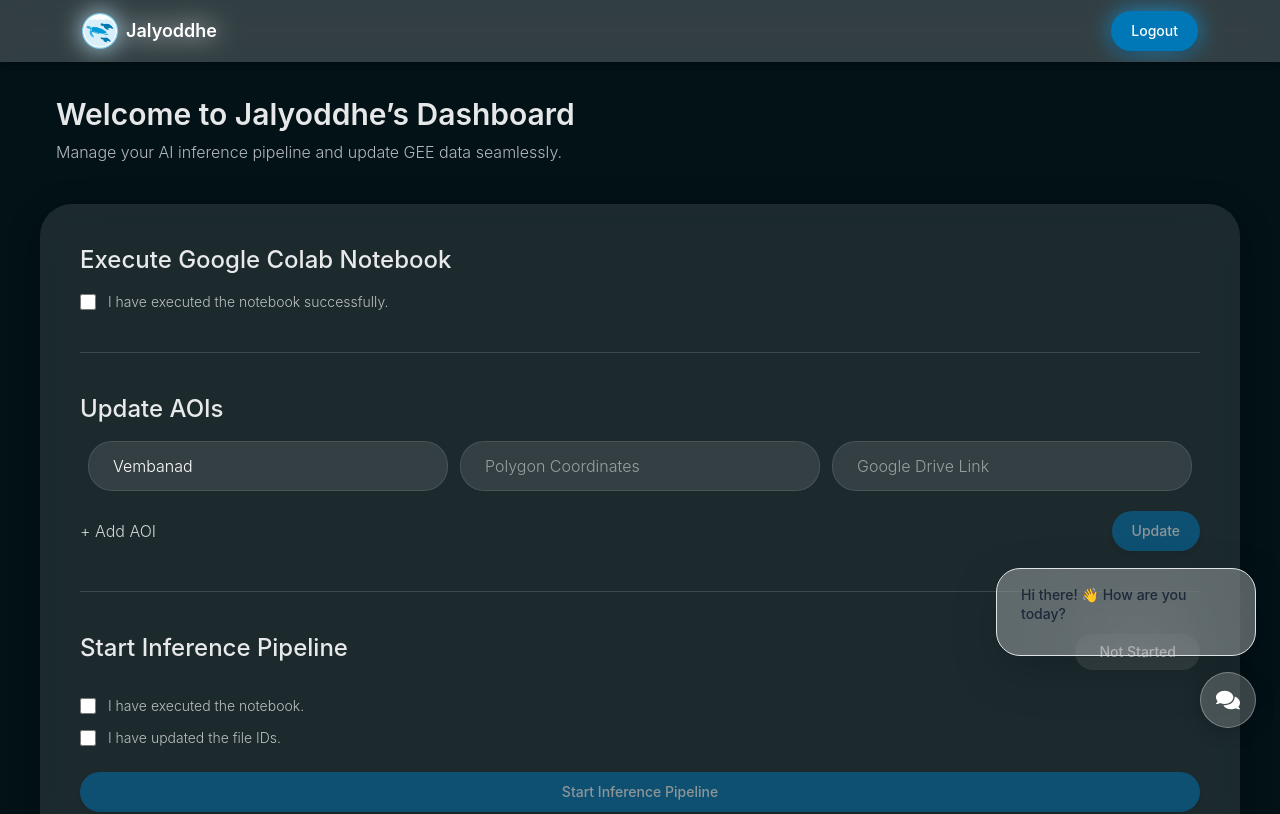
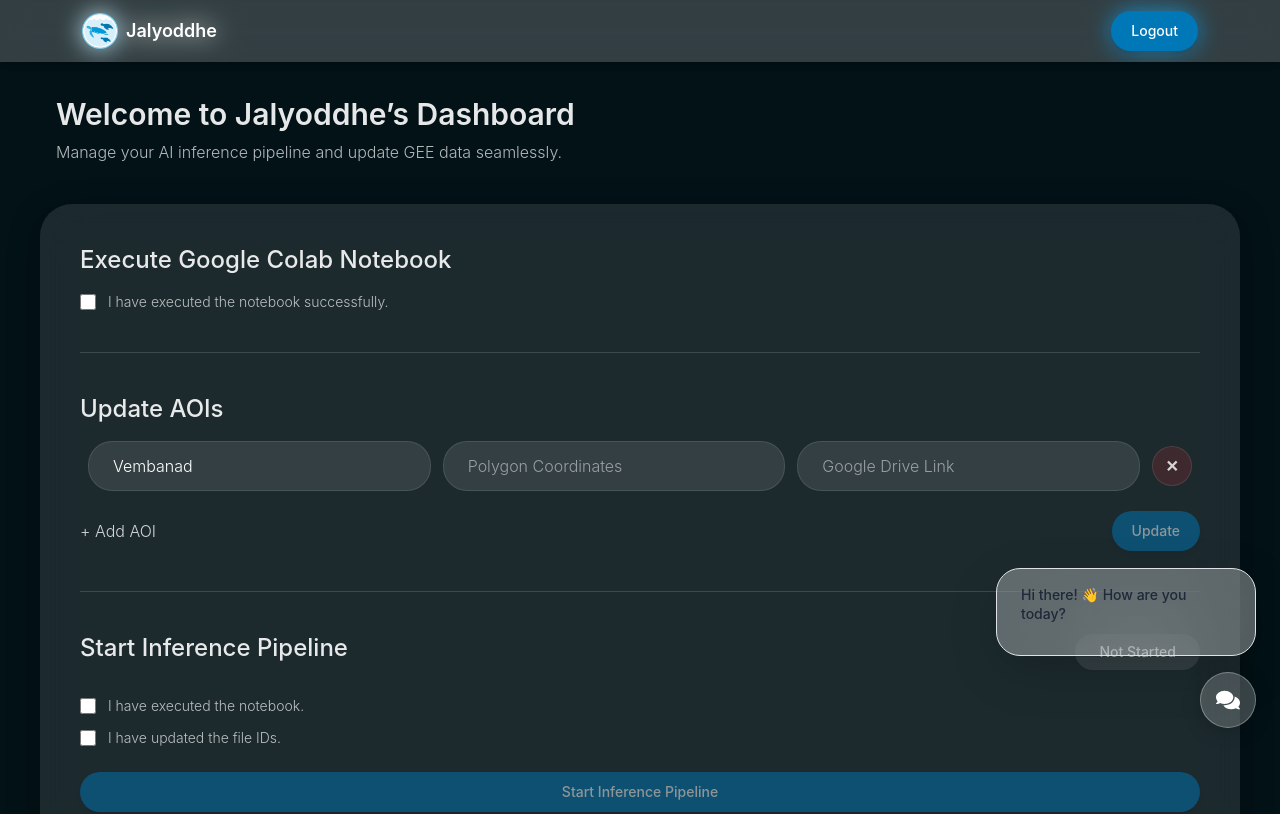
Before and after one commit to Mayuresh-22/jalyoddhe, a React (Vite) app in the folder frontend/jalyoddhe/: page /admin/dashboard in a window 1280 px wide. Shown: the top 814 px of the page. Built offline with nearby package versions, Linux system fonts and the light colour scheme.

Commit message:
Add delete button in update aoi section of AdminDashboard page

```diff
--- a/frontend/jalyoddhe/src/pages/AdminDashboard.jsx
+++ b/frontend/jalyoddhe/src/pages/AdminDashboard.jsx
@@ -27,6 +27,16 @@ const AdminDashboard = () => {
   const addAOI = () =>
     setAoiList([...aoiList, { name: "", polygon: "", driveLink: "" }]);
 
+  // DELETE AOI ROW
+  const handleDeleteAOI = (index) => {
+    const updated = [...aoiList];
+    updated.splice(index, 1);
+    setAoiList(updated);
+  };
+
+  // -------------------------
+  // UPDATE AOIs
+  // -------------------------
   const handleUpdate = (e) => {
     e.preventDefault();
 
@@ -55,10 +65,14 @@ const AdminDashboard = () => {
         type: "success",
         msg: "AOIs updated successfully!",
       });
+
       setIsUpdating(false);
     }, 2000);
   };
 
+  // -------------------------
+  // START INFERENCE
+  // -------------------------
   const handleStartInference = () => {
     if (!executedNB || !updatedIds) {
       alert("Please complete all previous steps.");
@@ -130,8 +144,10 @@ const AdminDashboard = () => {
             <form onSubmit={handleUpdate} className="!space-y-5">
               <div className="!space-y-4 !max-h-[250px] !overflow-y-auto !px-2 custom-scrollbar">
                 {aoiList.map((aoi, index) => (
-                  <div key={index}>
-                    <div className="!flex !flex-col md:!flex-row !gap-3">
+                  <div key={index} className="!flex !items-center !gap-3">
+
+                    {/* INPUT FIELDS */}
+                    <div className="!flex !flex-col md:!flex-row !gap-3 !flex-1">
                       <input
                         type="text"
                         placeholder="AOI Name"
@@ -139,8 +155,10 @@ const AdminDashboard = () => {
                         onChange={(e) =>
                           handleAOIChange(index, "name", e.target.value)
                         }
-                        className="!flex-1 !bg-white/10 !rounded-3xl !py-3 !px-6 !border !border-white/10 hover:!bg-white/20"
+                        className="!flex-1 !bg-white/10 !rounded-3xl !py-3
+                                   !px-6 !border !border-white/10 hover:!bg-white/20"
                       />
+
                       <input
                         type="text"
                         placeholder="Polygon Coordinates"
@@ -148,8 +166,10 @@ const AdminDashboard = () => {
                         onChange={(e) =>
                           handleAOIChange(index, "polygon", e.target.value)
                         }
-                        className="!flex-1 !bg-white/10 !rounded-3xl !py-3 !px-6 !border !border-white/10 hover:!bg-white/20"
+                        className="!flex-1 !bg-white/10 !rounded-3xl !py-3
+                                   !px-6 !border !border-white/10 hover:!bg-white/20"
                       />
+
                       <input
                         type="text"
                         placeholder="Google Drive Link"
@@ -157,9 +177,29 @@ const AdminDashboard = () => {
                         onChange={(e) =>
                           handleAOIChange(index, "driveLink", e.target.value)
                         }
-                        className="!flex-1 !bg-white/10 !rounded-3xl !py-3 !px-6 !border !border-white/10 hover:!bg-white/20"
+                        className="!flex-1 !bg-white/10 !rounded-3xl !py-3
+                                   !px-6 !border !border-white/10 hover:!bg-white/20"
                       />
                     </div>
+
+                    <button
+                      type="button"
+                      onClick={() => handleDeleteAOI(index)}
+                      className="
+                          !w-10 !h-10 !flex !items-center !justify-center
+                          !rounded-full
+                          !bg-[rgba(255,0,0,0.12)]
+                          hover:!bg-[rgba(255,0,0,0.25)]
+                          !backdrop-blur-xl
+                          !border !border-[rgba(255,255,255,0.1)]
+                          !transition-all !duration-200
+                          !font-semibold !text-white/80
+                        "
+                    >
+                      ✕
+                    </button>
+
+
                   </div>
                 ))}
               </div>
```
